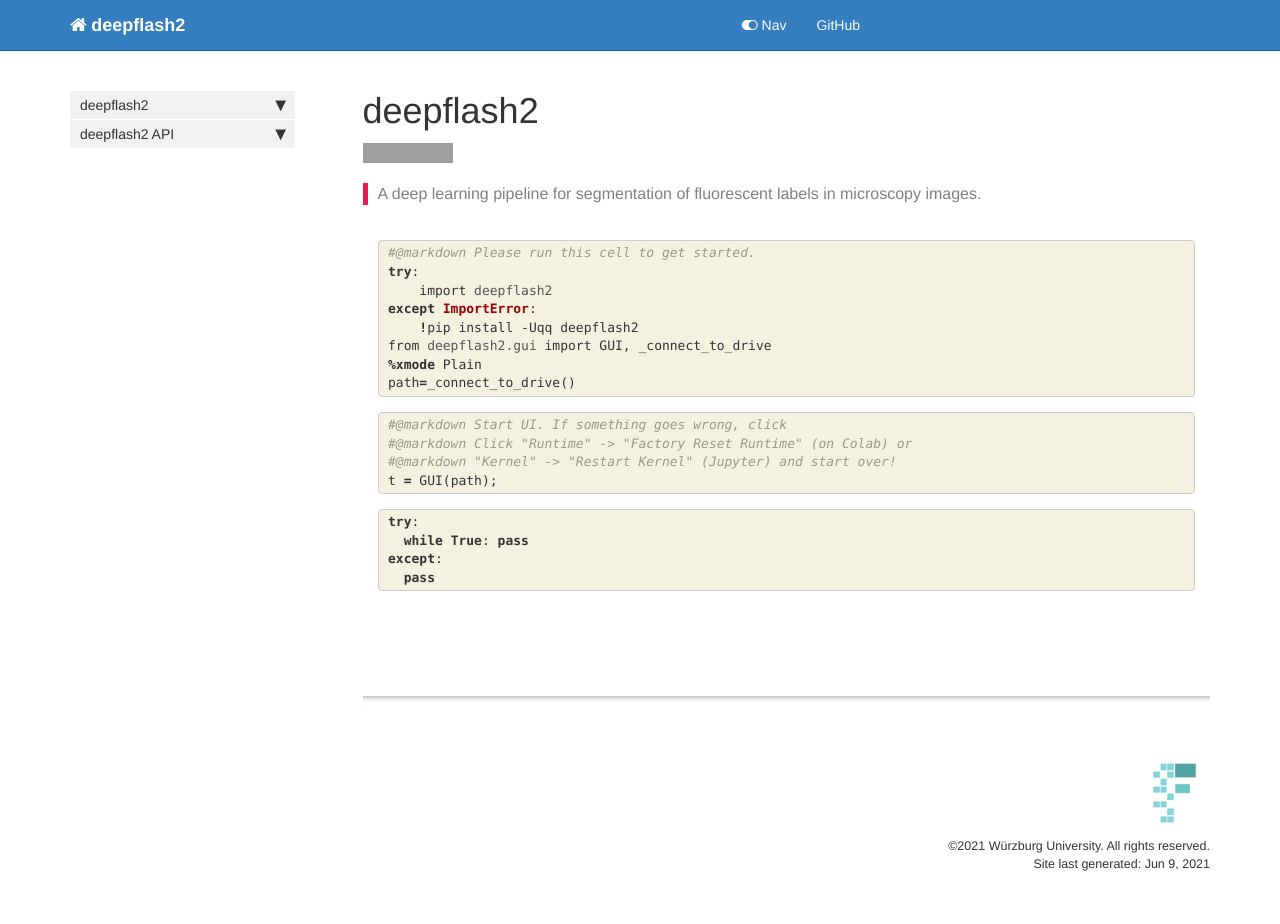
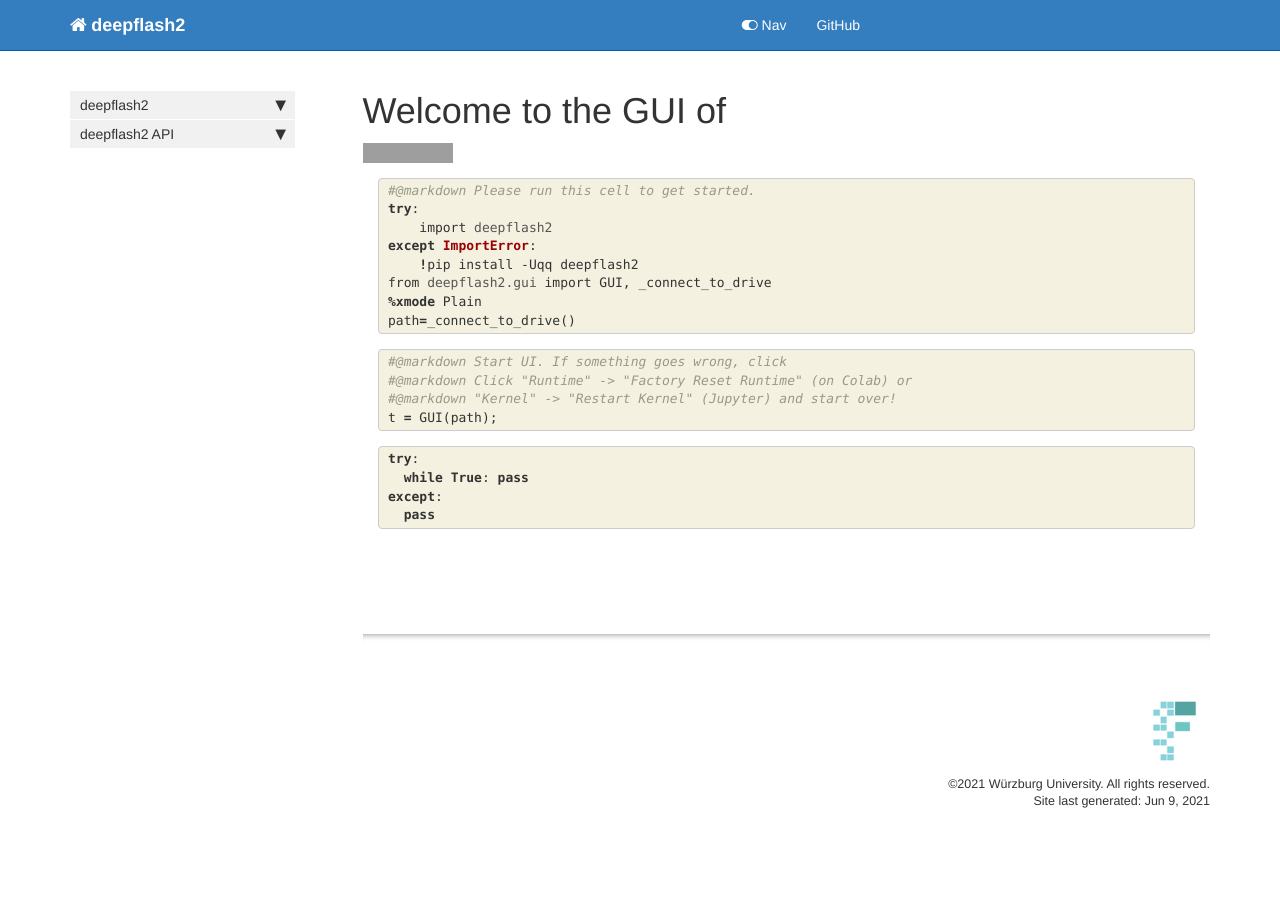
Before and after one commit to matjesg/deepflash2, a Jekyll site: the page built from docs/deepflash2.html, in a window 1280 px wide. Built offline with Jekyll 4.4.1, drawn with Linux system fonts in a browser that asks for light colours; nearby versions of some CDN libraries; comment, search, counter and statistics services are not loaded; after the commit the page ends 900 px from its top, so only the background shows below that; grey boxes are pictures that could not be loaded.

```diff
--- a/docs/deepflash2.html
+++ b/docs/deepflash2.html
@@ -1,13 +1,13 @@
 ---
 
-title: deepflash2
+title: Welcome to the GUI of
 
 
 keywords: fastai
 sidebar: home_sidebar
 
-summary: "A deep learning pipeline for segmentation of fluorescent labels in microscopy images."
-description: "A deep learning pipeline for segmentation of fluorescent labels in microscopy images."
+
+
 nb_path: "nbs/deepflash2.ipynb"
 ---
 <!--
```
Also changed, not shown: 1 other file.
